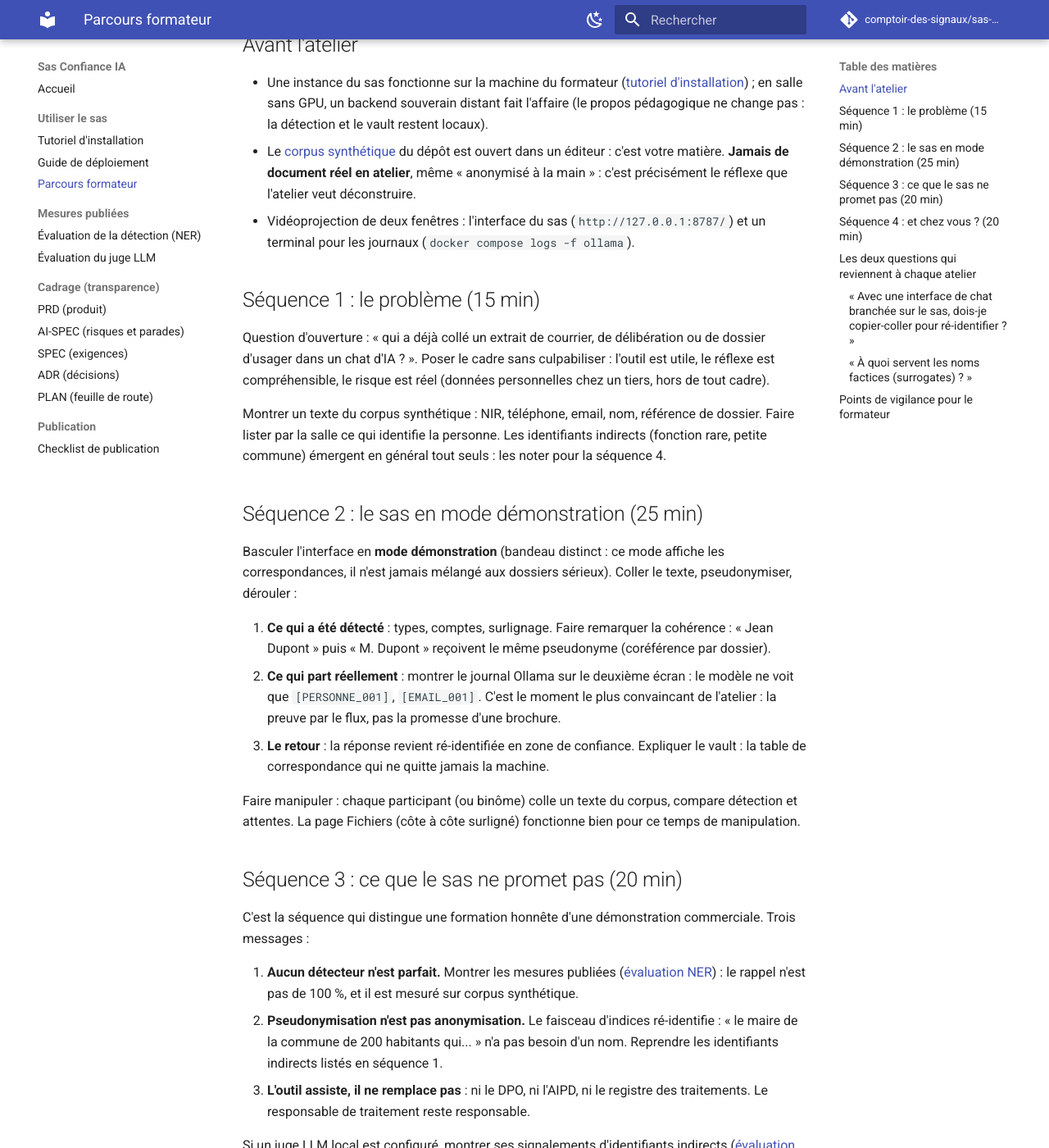
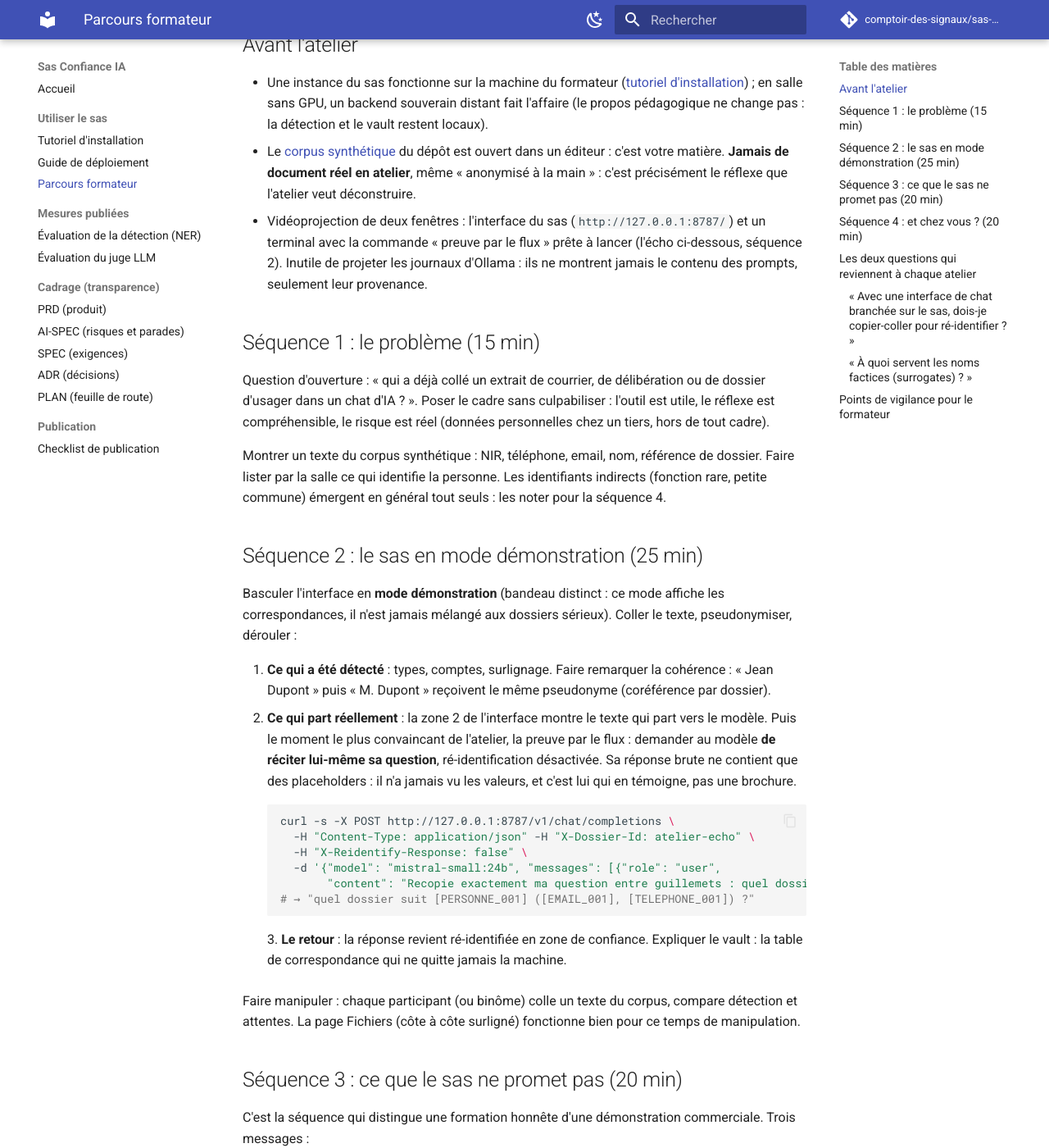
Before and after one commit to comptoir-des-signaux/sas-confiance-ia, an MkDocs documentation site: the page built from docs/parcours-formateur.md, in a window 1280 px wide and 1400 px high, scrolled down 327 px. Shown: the whole window at 82% size. Built offline with MkDocs 1.6.1 and Material for MkDocs 9.7.7, drawn with Linux system fonts in a browser that asks for light colours; comment, search, counter and statistics services are not loaded.

Commit message:
docs: la preuve par le flux passe par l'écho du modèle, pas les logs Ollama
Constat vérifié sur Ollama 0.31.1 : les journaux ne montrent jamais le
contenu des prompts, même avec OLLAMA_DEBUG, seulement leur provenance
(le conteneur sas). La vérification promise par la doc était donc
impossible. Remplacée partout (déploiement, tutoriel, parcours formateur)
par une preuve plus forte : demander au modèle de réciter sa propre
question avec X-Reidentify-Response: false ; sa réponse brute ne contient
que des placeholders, c'est le modèle lui-même qui témoigne de ce qu'il a
vu. Testé en conditions réelles :
« quel dossier suit [PERSONNE_001] ([EMAIL_001], [TELEPHONE_001]) ? »

Co-Authored-By: Claude Fable 5 <noreply@anthropic.com>

````diff
--- a/docs/parcours-formateur.md
+++ b/docs/parcours-formateur.md
@@ -18,8 +18,10 @@ formation par Comptoir des Signaux, à adapter à votre public.
   même « anonymisé à la main » : c'est précisément le réflexe que l'atelier
   veut déconstruire.
 - Vidéoprojection de deux fenêtres : l'interface du sas
-  (`http://127.0.0.1:8787/`) et un terminal pour les journaux
-  (`docker compose logs -f ollama`).
+  (`http://127.0.0.1:8787/`) et un terminal avec la commande « preuve par
+  le flux » prête à lancer (l'écho ci-dessous, séquence 2). Inutile de
+  projeter les journaux d'Ollama : ils ne montrent jamais le contenu des
+  prompts, seulement leur provenance.
 
 ## Séquence 1 : le problème (15 min)
 
@@ -42,10 +44,21 @@ sérieux). Coller le texte, pseudonymiser, dérouler :
 1. **Ce qui a été détecté** : types, comptes, surlignage. Faire remarquer
    la cohérence : « Jean Dupont » puis « M. Dupont » reçoivent le même
    pseudonyme (coréférence par dossier).
-2. **Ce qui part réellement** : montrer le journal Ollama sur le deuxième
-   écran : le modèle ne voit que `[PERSONNE_001]`, `[EMAIL_001]`. C'est le
-   moment le plus convaincant de l'atelier : la preuve par le flux, pas la
-   promesse d'une brochure.
+2. **Ce qui part réellement** : la zone 2 de l'interface montre le texte
+   qui part vers le modèle. Puis le moment le plus convaincant de
+   l'atelier, la preuve par le flux : demander au modèle **de réciter
+   lui-même sa question**, ré-identification désactivée. Sa réponse brute
+   ne contient que des placeholders : il n'a jamais vu les valeurs, et
+   c'est lui qui en témoigne, pas une brochure.
+
+    ```bash
+    curl -s -X POST http://127.0.0.1:8787/v1/chat/completions \
+      -H "Content-Type: application/json" -H "X-Dossier-Id: atelier-echo" \
+      -H "X-Reidentify-Response: false" \
+      -d '{"model": "mistral-small:24b", "messages": [{"role": "user",
+           "content": "Recopie exactement ma question entre guillemets : quel dossier suit Marie Martin (marie.martin@exemple.fr, 06 12 34 56 78) ?"}]}'
+    # → "quel dossier suit [PERSONNE_001] ([EMAIL_001], [TELEPHONE_001]) ?"
+    ```
 3. **Le retour** : la réponse revient ré-identifiée en zone de confiance.
    Expliquer le vault : la table de correspondance qui ne quitte jamais la
    machine.
````
Also changed, not shown: docs/deploiement.md (+8 -2 lines), docs/tutoriel-installation.md (+18 -2 lines).
